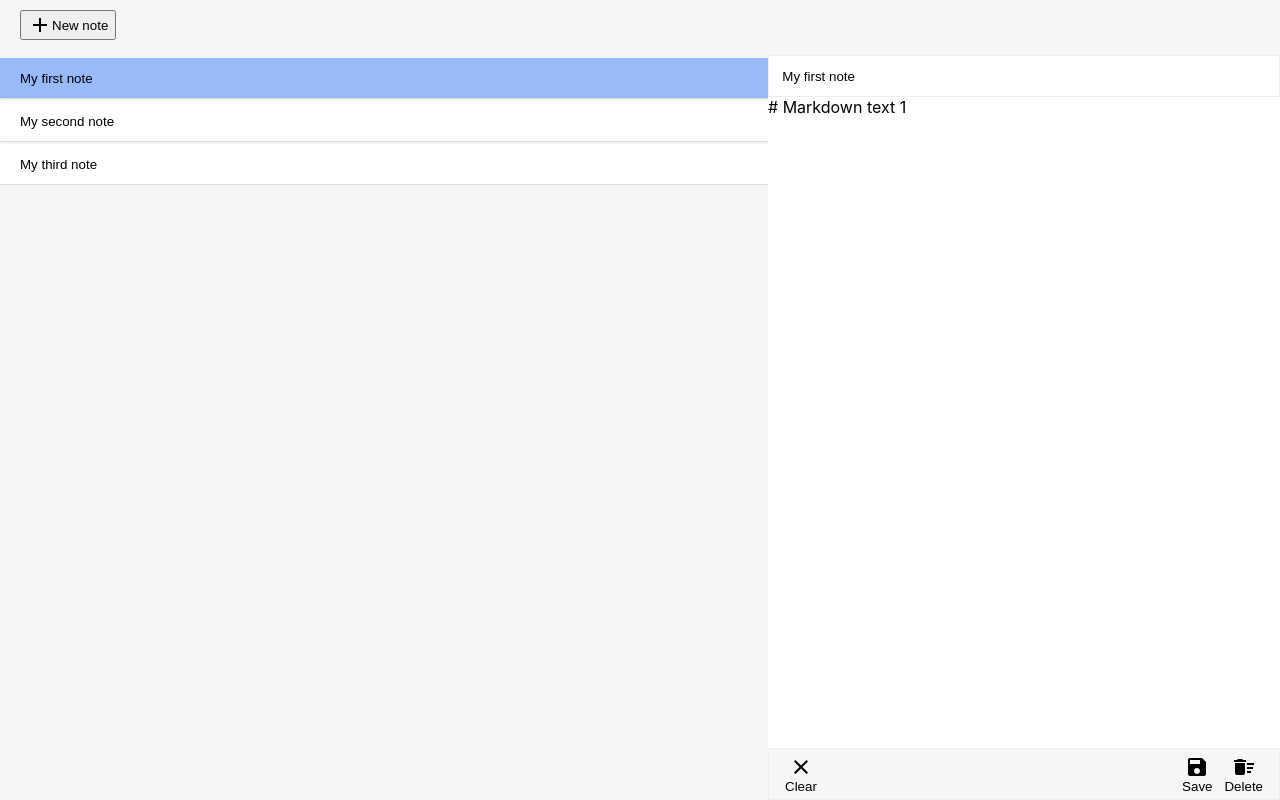
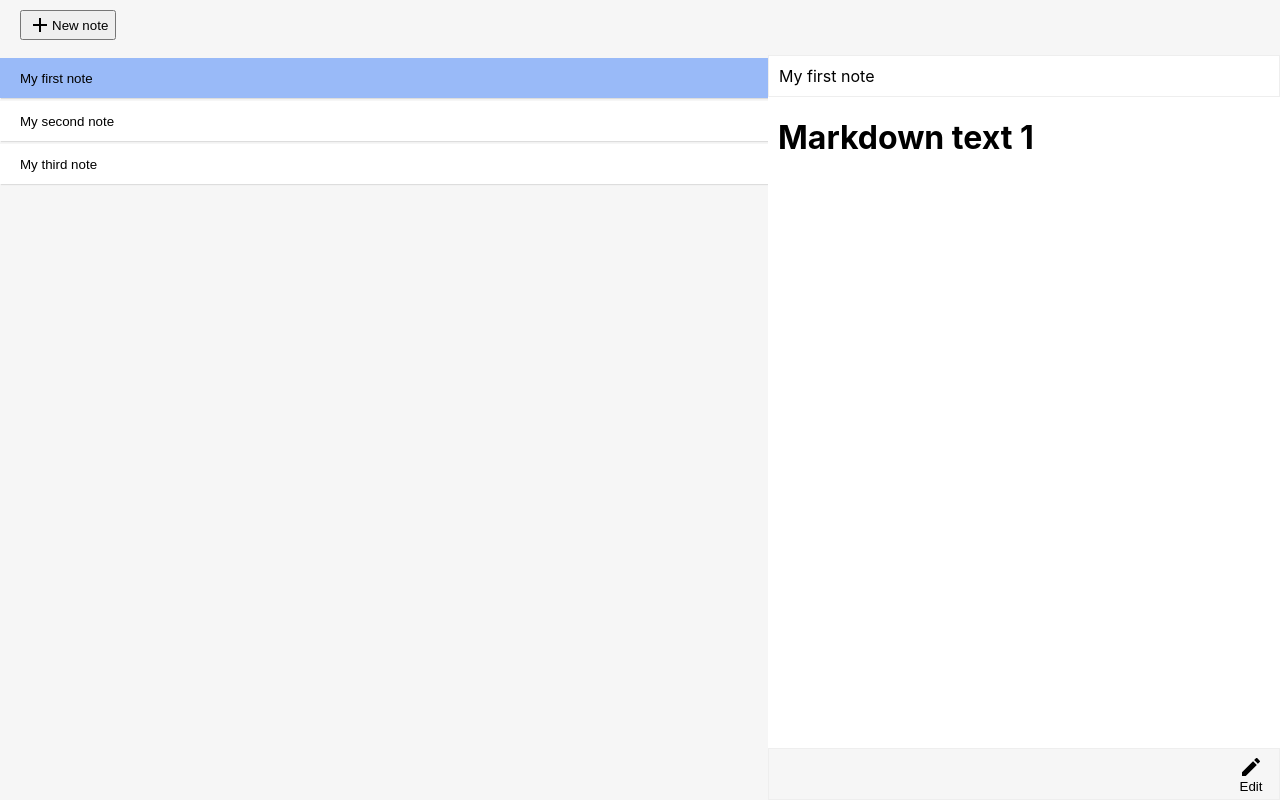
Before and after one commit to elicayuu/notes, a React (Create React App) app: page / in a window 1280 px wide. Built offline with nearby package versions, Linux system fonts and the light colour scheme.

Commit message:
add markdown viewer component

```diff
--- a/package.json
+++ b/package.json
@@ -14,6 +14,7 @@
     "@types/uuid": "^8.0.0",
     "react": "^16.13.1",
     "react-dom": "^16.13.1",
+    "react-markdown": "^4.3.1",
     "react-scripts": "3.4.1",
     "styled-components": "^5.1.1",
     "typescript": "~3.7.2",
--- a/src/App.tsx
+++ b/src/App.tsx
@@ -3,7 +3,7 @@ import styled from 'styled-components';
 
 import Header from './components/Header';
 import NoteList from './components/NoteList';
-import Editor from './components/Editor';
+import NoteContent from './components/NoteContent';
 
 import { NoteProvider } from './libs/noteContext';
 
@@ -17,7 +17,7 @@ function App() {
             <NoteList />
           </Side>
           <Content>
-            <Editor />
+            <NoteContent />
           </Content>
         </Main>
       </Root>
--- /dev/null
+++ b/src/components/MarkdownViewer.tsx
@@ -0,0 +1,77 @@
+import React from 'react';
+import styled from 'styled-components';
+import ReactMarkdown from 'react-markdown';
+
+import { useNote } from '../libs/noteContext';
+
+import { ReactComponent as EditSvg } from '../images/edit.svg';
+
+const MarkdownViewer: React.FC = () => {
+  const { currentNote, changeNoteMode } = useNote();
+
+  return (
+    <Root>
+      <EditorHeader>
+        <h1>{currentNote?.title}</h1>
+      </EditorHeader>
+      <EditorContent>
+        <ReactMarkdown source={currentNote?.content} />
+      </EditorContent>
+      <Footer>
+        <IconButton onClick={() => changeNoteMode('edit')}>
+          <EditSvg />
+          <span>Edit</span>
+        </IconButton>
+      </Footer>
+    </Root>
+  );
+}
+
+export default MarkdownViewer;
+
+const Root = styled.div`
+  display: flex;
+  flex-direction: column;
+  height: 100%;
+`;
+
+const EditorHeader = styled.div`
+  width: 100%;
+  border: 1px solid #eee;
+  box-sizing: border-box;
+
+  & > h1 {
+    display: flex;
+    align-items: center;
+    width: 100%;
+    height: 40px;
+    margin: 0;
+    padding: 0 10px;
+    border: none;
+    box-sizing: border-box;
+    font-size: 1em;
+    font-weight: normal;
+  }
+`
+const EditorContent = styled.div`
+  flex-grow: 1;
+  padding: 0 10px;
+`
+
+const Footer = styled.div`
+  display: flex;
+  align-items: center;
+  justify-content: flex-end;
+  height: 50px;
+  border: 1px solid #eee;
+  padding: 0 10px;
+  background-color: #f6f6f6;
+`
+
+const IconButton = styled.button`
+  display: inline-flex;
+  flex-direction: column;
+  align-items: center;
+  border: none;
+  background: none;
+`
--- /dev/null
+++ b/src/components/NoteContent.tsx
@@ -0,0 +1,15 @@
+import React from 'react';
+import MarkdownViewer from './MarkdownViewer';
+import Editor from './Editor';
+
+import { useNote } from '../libs/noteContext';
+
+const NoteContent: React.FC = () => {
+  const { mode } = useNote();
+
+  if (mode === 'edit') return <Editor />;
+
+  return <MarkdownViewer />
+}
+
+export default NoteContent;
--- a/src/components/NoteList.tsx
+++ b/src/components/NoteList.tsx
@@ -4,7 +4,12 @@ import styled from 'styled-components';
 import { useNote } from '../libs/noteContext';
 
 const NoteList: React.FC = () => {
-  const { notes, currentNote, viewNote } = useNote();
+  const { notes, currentNote, viewNote, mode } = useNote();
+
+  const onItemClick = (id: string) => {
+    if(mode === 'edit' || mode === 'create') return;
+    viewNote(id)
+  }
 
   return (
     <Root>
@@ -13,7 +18,7 @@ const NoteList: React.FC = () => {
           <Item
             key={note.id}
             active={note.id === currentNote?.id}
-            onClick={() => viewNote(note.id)}
+            onClick={() => onItemClick(note.id)}
           >
             {note.title}
           </Item>
--- a/src/libs/noteContext.tsx
+++ b/src/libs/noteContext.tsx
@@ -23,6 +23,7 @@ type NoteData = {
   removeNote: (id: string) => void;
   updateNote: (id: string, data: Partial<Note>) => void;
   viewNote: (id: string) => void;
+  changeNoteMode: (mode: NoteMode) => void;
 }
 
 const NoteContext = React.createContext<NoteData>({
@@ -32,6 +33,7 @@ const NoteContext = React.createContext<NoteData>({
   removeNote: () => {},
   updateNote: () => {},
   viewNote: () => {},
+  changeNoteMode: () => {},
 });
 
 export const NoteProvider: React.FC = ({ children }) => {
@@ -63,6 +65,10 @@ export const NoteProvider: React.FC = ({ children }) => {
     setCurrentNote(targetNote);
   }
 
+  const changeNoteMode = (mode: NoteMode) => {
+    setMode(mode);
+  }
+
   const contextData = {
     currentNote,
     mode,
@@ -71,6 +77,7 @@ export const NoteProvider: React.FC = ({ children }) => {
     removeNote,
     updateNote,
     viewNote,
+    changeNoteMode
   };
 
   return (
```
Also changed, not shown: src/images/edit.svg (added), 1 other file (tests, documents, lock files or other folders).
